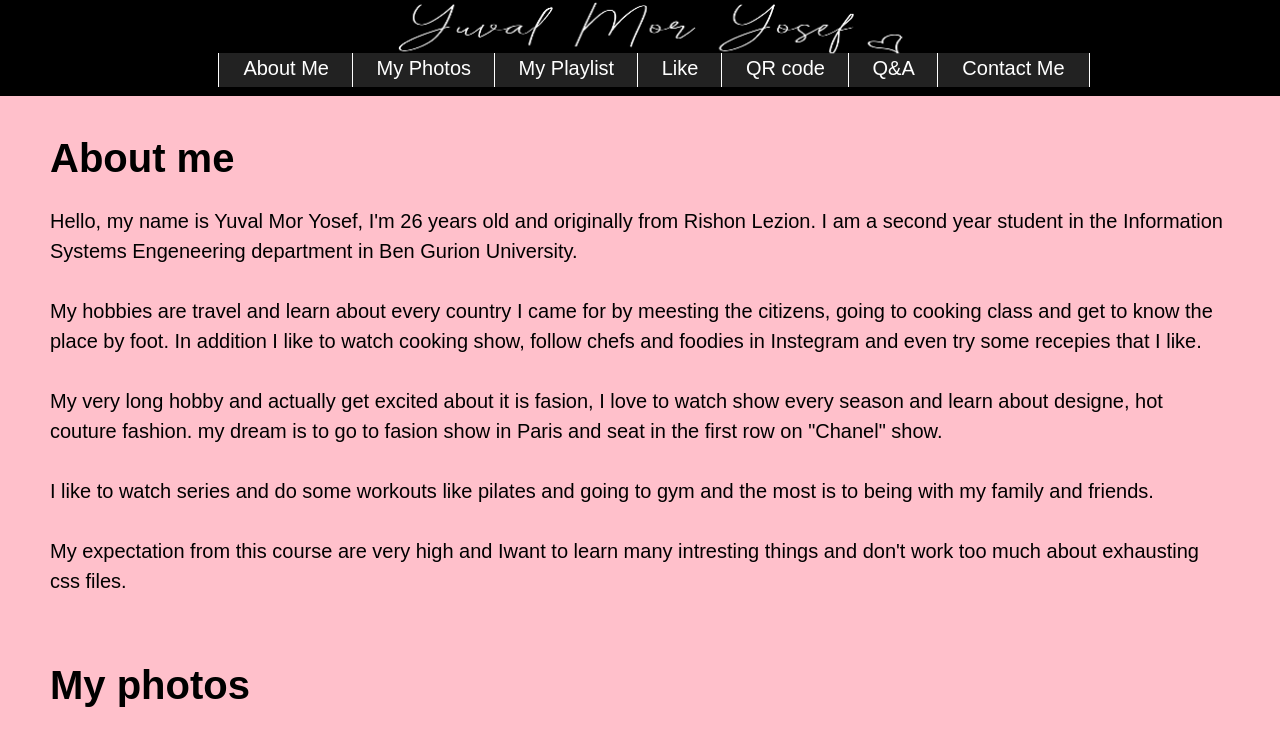
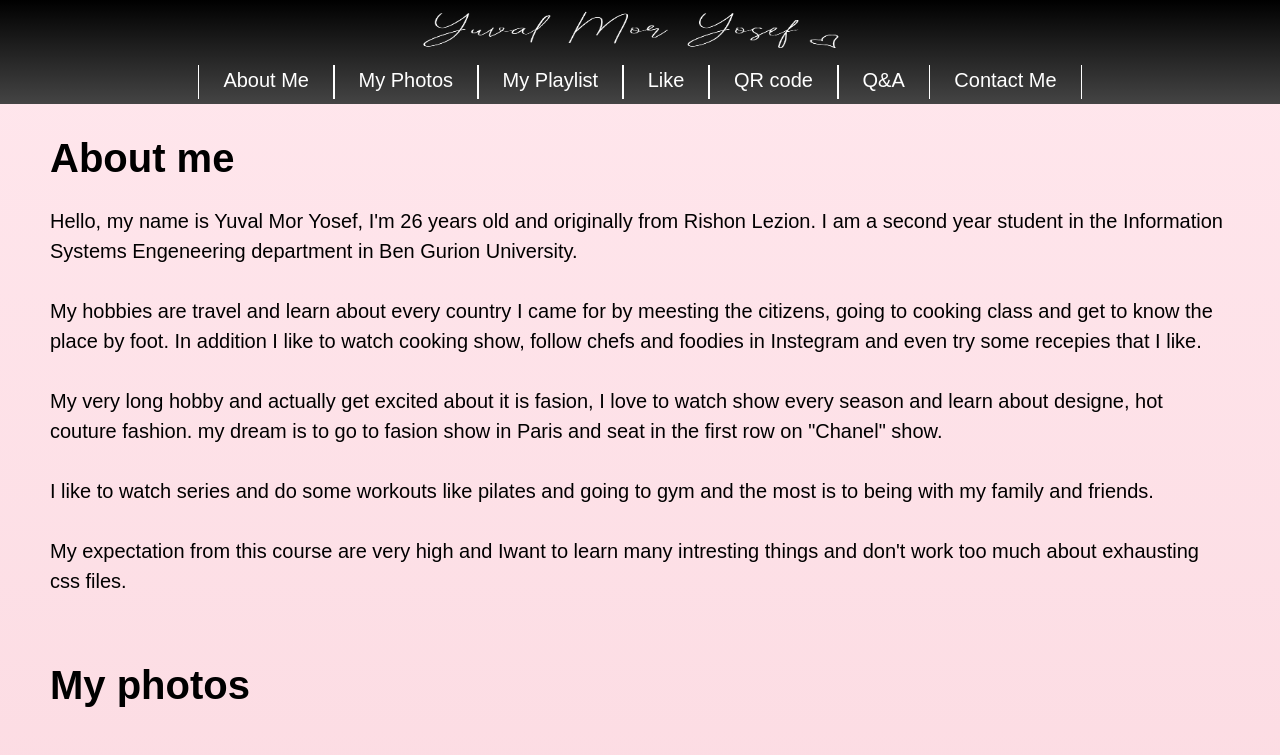
Before and after one commit to SISE-Web-Development-Environments/assignment1-yuvalmoryosef, a plain HTML site: page index.html in a window 1280 px wide. Shown: the top 755 px of the page. Drawn offline with Linux system fonts and the light colour scheme; grey boxes are pictures that could not be loaded.

Commit message:
Add files via upload

```diff
--- a/index.html
+++ b/index.html
@@ -9,12 +9,12 @@
 </head>
 <body>
 
+
+
+<div id="menu">
 <div class="logo_frame">
 <img id="logo" src="image/Logo.png" alt="Logo">
 </div>
-
-<div id="menu">
-
 <li><a href="#about">About Me</a></li>
 <li><a href="#photos">My Photos</a></li>
 <li><a href="#playlist">My Playlist</a></li>
--- a/style.css
+++ b/style.css
@@ -4,21 +4,14 @@ body {
 	line-height: 1.5em;
 	font-family: Arial;
 	font-size: 20px;
-	background: pink;
-	//background-repeat: no-repeat;
-    //background-attachment: fixed;
-	//background-size:cover;
+	background-image: linear-gradient(0deg, 	#f1b3be	, 	#ffe7ed	);
 }
 
 
 
 #logo {
-	left: 31%;
-    position: relative;
-	width: 40%;
-    height: 100%;
-    //border: 1px solid green;
-	display: inline-block;
+	width: 100%;
+    height: 2em;
 	z-index: 10;
 	animation-name: breath;
   animation-duration: 3s;
@@ -26,10 +19,9 @@ body {
 }
 
 .logo_frame{
-	//border: 2px solid yellow;
-	 height: 7%;
-	 width: 100%;
-	 position: fixed;
+	 width: 33%;
+	 left:33%;
+	 position: relative;
 	 z-index: 12;
 }
 
@@ -46,10 +38,10 @@ body {
 /*black border*/
 #menu
 {
-	padding: 1.5em 14px;
+	padding: 0.5em 0px;
 	position: fixed;
 	width: 100%;
-	background-color: black;
+	background-image: linear-gradient(180deg, 	#000000	, 	#444444	);
 	text-align:center;
 	z-index: 10;
 }
@@ -59,13 +51,12 @@ body {
 /*designe units*/
 #menu li{
 	padding: 0 14px;
-	margin: 1px -4px;
+	margin: 1px -3px;
 	display: inline-block;
 	border-right: 1px solid #ffffff;
 	border-left: 1px solid #ffffff;
-	background-color: #222222;
 	position:relative;
-	bottom:-1.1em;
+	bottom:-0.3em;
 
 }
 
@@ -77,11 +68,7 @@ body {
 	text-align: center;
 	text-decoration: none;
 	color: white;
-
 	vertical-align:text-bottom;
-	//position:absolute;
-    //bottom:0;
-
 }
 
 /*hover on text*/
@@ -109,7 +96,7 @@ h2{
 .images_buttons {display: flex;  flex-wrap: wrap;
  justify-content: center; padding-bottom: 10px}
 .images_buttons a {height: 150px; width: 150px;border-radius: 50%;background-size: cover;border: 3px solid #fff; margin: 25px 15px;position: relative}
-.images_buttons span {margin-top: 105%;display: block;text-align:center; color: #fff;background-color: pink;font-weight: bold;}
+.images_buttons span {margin-top: 105%;display: block;text-align:center; color: #fff;font-weight: bold;}
 .images_buttons a:hover {transform: scale(1.5); z-index: 2;}
 
 /*section*/
```
